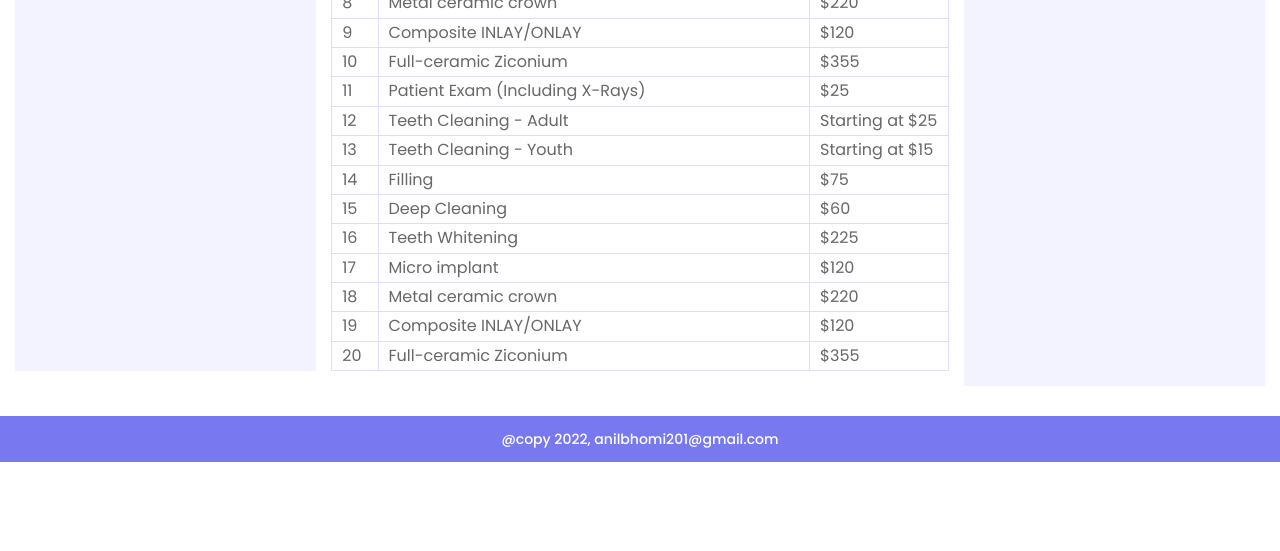
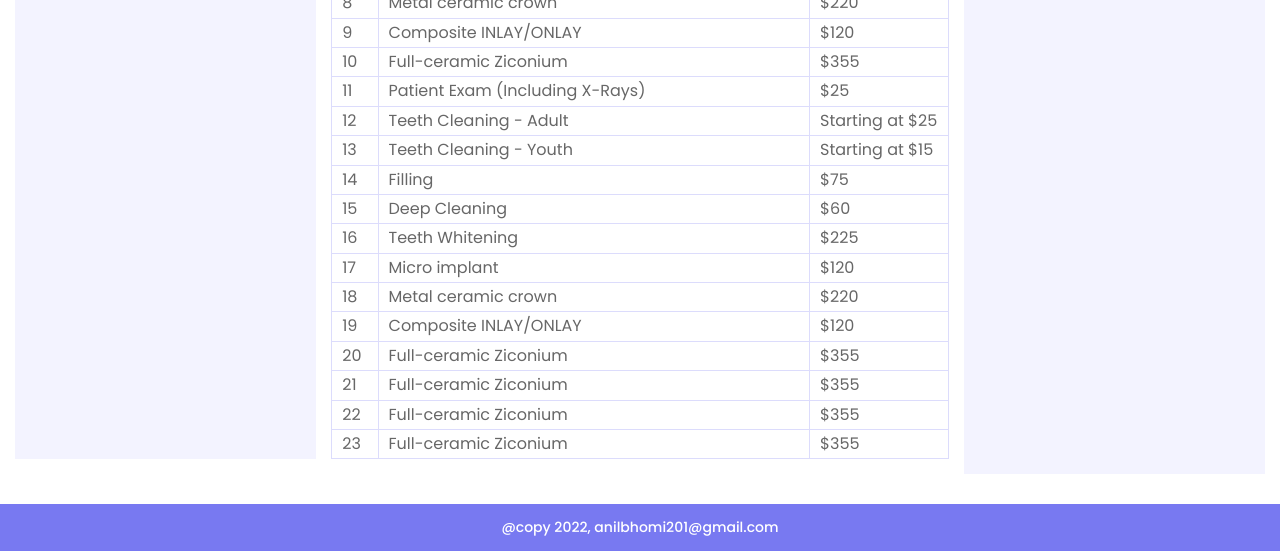
Before and after one commit to anilbhomi/CareDental, a plain HTML site: page table.html in a window 1280 px wide. Shown: the part 510-1061 px from the top of the page. Before the commit the page ends 972 px from the top, so only its background shows below. Drawn offline with Linux system fonts and the light colour scheme.

Commit message:
Added new items in table list

```diff
--- a/table.html
+++ b/table.html
@@ -256,6 +256,21 @@
                                         <td>Full-ceramic Ziconium</td>
                                         <td>$355</td>
                                     </tr>
+                                    <tr>
+                                        <td>21</td>
+                                        <td>Full-ceramic Ziconium</td>
+                                        <td>$355</td>
+                                    </tr>
+                                    <tr>
+                                        <td>22</td>
+                                        <td>Full-ceramic Ziconium</td>
+                                        <td>$355</td>
+                                    </tr>
+                                    <tr>
+                                        <td>23</td>
+                                        <td>Full-ceramic Ziconium</td>
+                                        <td>$355</td>
+                                    </tr>
                                 </tbody>
                         </table>
                     </div>
```
Lines whose indentation alone changed are shown as unchanged.
